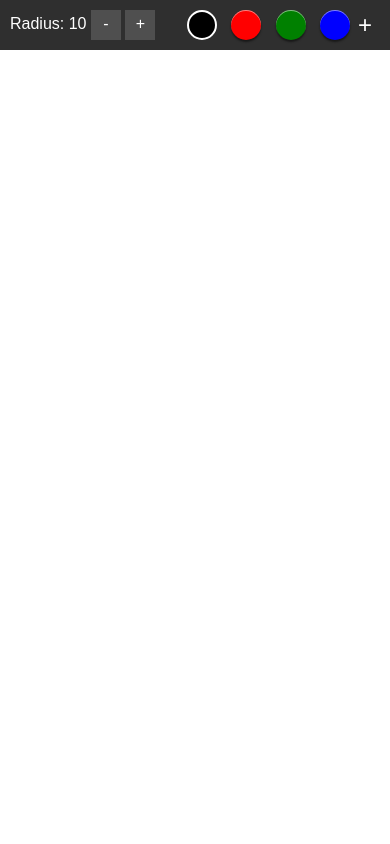
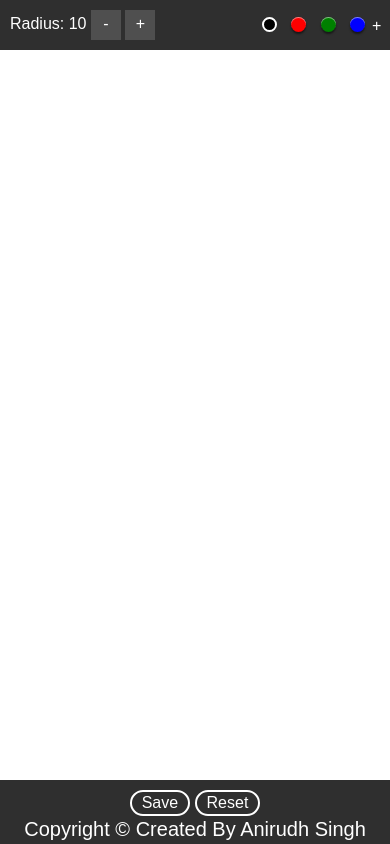
Before and after one commit to anirudhsinghr/canvas, a plain HTML site: page index.html in a window 390 px wide. Drawn offline with Linux system fonts and the light colour scheme.

Commit message:
Fixed layout and add add save and reset

```diff
--- a/index.html
+++ b/index.html
@@ -25,6 +25,11 @@
 	<canvas id="canvas">
 		Sorry, your browser does not support canvas.
 	</canvas>
+	<div id="footer">
+		<a href="#" id="save">Save</a>
+		<a href="#" id="reset">Reset</a>
+		<p>Copyright &copy; Created By Anirudh Singh 2017</p>
+	</div>
 	<script src="script.js"></script>
 	<script src="radius.js"></script>
 	<script src="colors.js"></script>
--- a/script.js
+++ b/script.js
@@ -59,3 +59,8 @@ canvas.addEventListener('touchmove', mobilePutPoint, false);
 canvas.addEventListener('mousedown', engage, false);
 canvas.addEventListener('mouseup', disengage, false);
 canvas.addEventListener('mousemove', putPoint, false);
+
+document.getElementById("reset").onclick = function () { canvas.width = canvas.width }
+document.getElementById("save").onclick = function () {
+	window.location = canvas.toDataURL('image/png');
+};
--- a/style.css
+++ b/style.css
@@ -73,3 +73,54 @@ canvas {
 	font-size: 1.5rem;
 	cursor: pointer;
 }
+
+#footer {
+	background-color: #2f2f2f;
+	position: fixed;
+	width: 100%;
+	text-align: center;
+	height: 64px;
+	bottom: 0;
+	left: 0;
+}
+
+#footer a {
+	color: #FFF;
+	border: 2px solid #FFF;
+	padding: 2px 10px;
+	text-decoration: none;
+	border-radius: 13px;
+	margin-top: 10px;
+	display: inline-block;
+}
+
+#footer {
+	color: #FFF;
+	font-size: 1rem;
+	font-family: sans-serif;
+}
+
+#footer p {
+	margin: 2px;
+	font-size: 1.25rem;
+}
+
+@media only screen and (max-width: 420px) {
+	.swatch {
+		width: 15px;
+		height: 15px;
+		border-radius: 50%;
+		box-shadow: inset 0px 1px 0px rgba(255, 255, 255, 0.5), 0px 2px 2px rgba(0, 0, 0, 0.5);
+		display: inline-block;
+		margin-left: 10px;
+		background-color: cyan;
+		cursor: pointer;
+		margin-top: 7px;
+	}
+	#add {
+		width: 15px;
+		height: 15px;
+		padding: 7px;
+		font-size: 1rem;
+	}
+}
```
